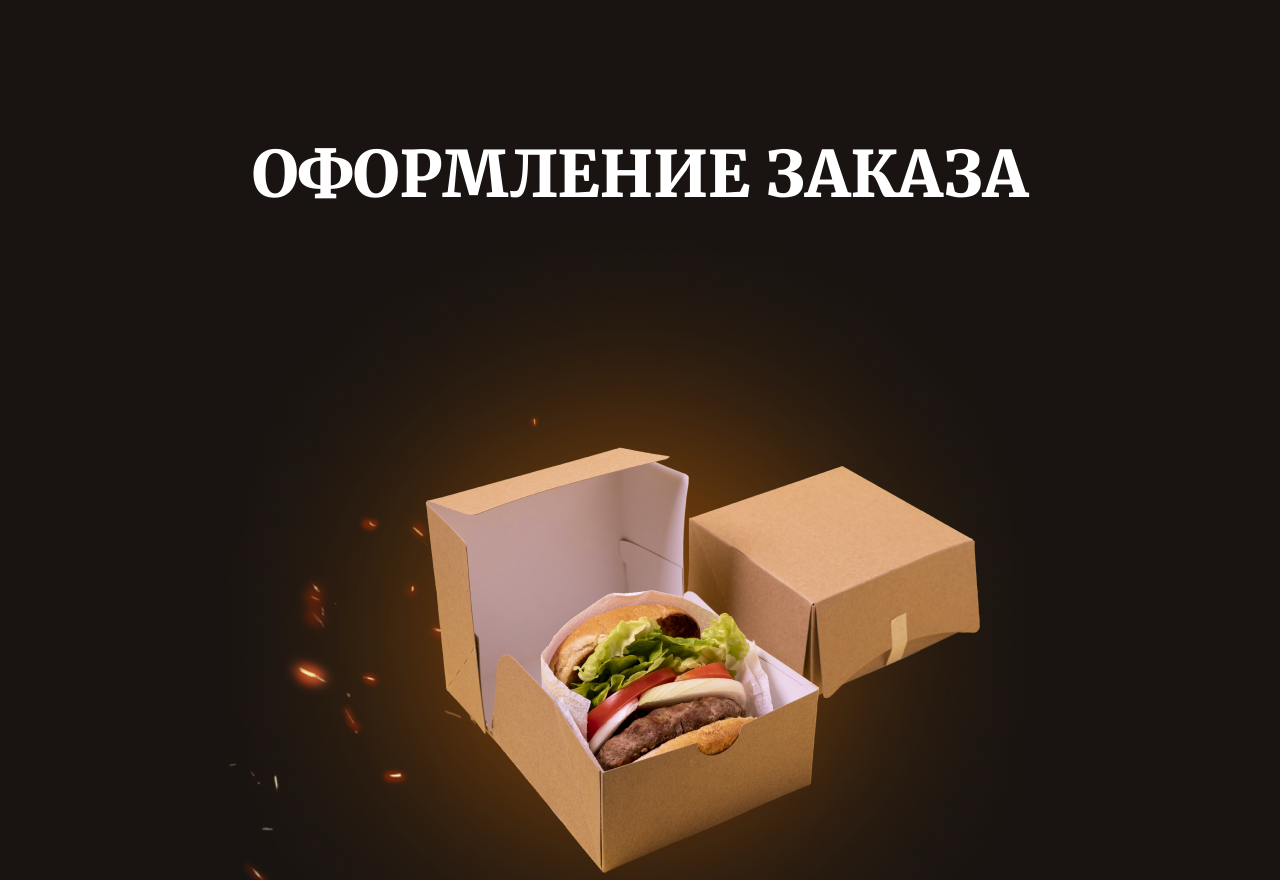
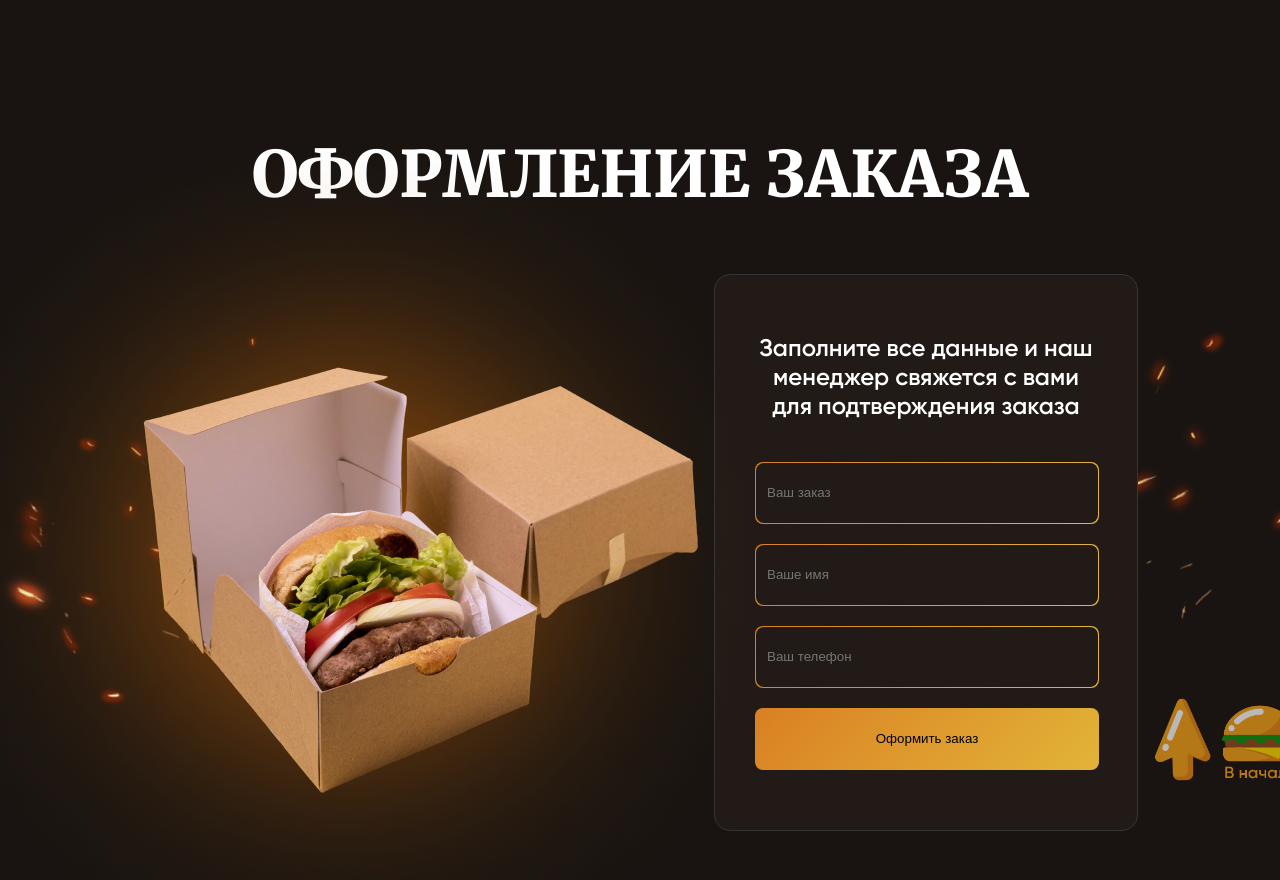
Before and after one commit to iScreAmn/burger-house-site, a plain HTML site: page index.html in a window 1280 px wide. Shown: the part 4260-5140 px from the top of the page. Drawn offline with Linux system fonts and the light colour scheme; a script that the page names is missing.

Commit message:
Order styles

```diff
--- a/styles/main.css
+++ b/styles/main.css
@@ -292,3 +292,90 @@ main {
   line-height: normal;
   color: #757575;
 }
+
+/* ORDER */
+
+.order {
+  background: url(../img/order_bg.png);
+  background-position: top center;
+  background-repeat: no-repeat;
+  padding-bottom: 180px;
+  overflow: hidden;
+}
+
+.order .container {
+  position: relative;
+}
+
+.order__img {
+  position: absolute;
+  top: 0;
+  right: calc(100% - 764px);
+  /* z-index: -1; */
+}
+
+.order__up {
+  width: 180px;
+  height: 90px;
+  position: absolute;
+  top: 563px;
+  left: 1097px;
+  opacity: 70%;
+}
+
+.order__up:hover {
+  opacity: 100%;
+  transition: opacity 0.5s ease-in-out;
+  cursor: pointer;
+}
+
+.order__form {
+  border-radius: 16px;
+  border: 1px solid #353535;
+  background: #211A16;
+  margin: 60px 0 0 674px;
+  padding: 60px 40px;
+  max-width: 424px;
+  box-sizing: border-box;
+
+}
+
+.order__text {
+  font-size: 24px;
+  line-height: normal;
+  text-align: center;
+}
+
+.order__inputs {
+  display: flex;
+  flex-direction: column;
+  margin-top: 40px;
+}
+
+.order__input {
+  background: linear-gradient(95.61deg, #da8023 0%, #e2b438 100%);
+  width: 344px;
+  height: 62px;
+  border-radius: 8px;
+  margin-bottom: 20px;
+  display: flex;
+  align-items: center;
+  justify-content: center;
+}
+
+.order__input input {
+  padding: 20px 10px;
+  background: #211a16;
+  border-radius: 8px;
+  width: 342px;
+  height: 60px;
+  color: #FFF;
+  box-sizing: border-box;
+  border: 1px solid transparent;
+  /* outline: none; */
+}
+
+.order__button {
+  width: 344px;
+  height: 62px;
+}
```
